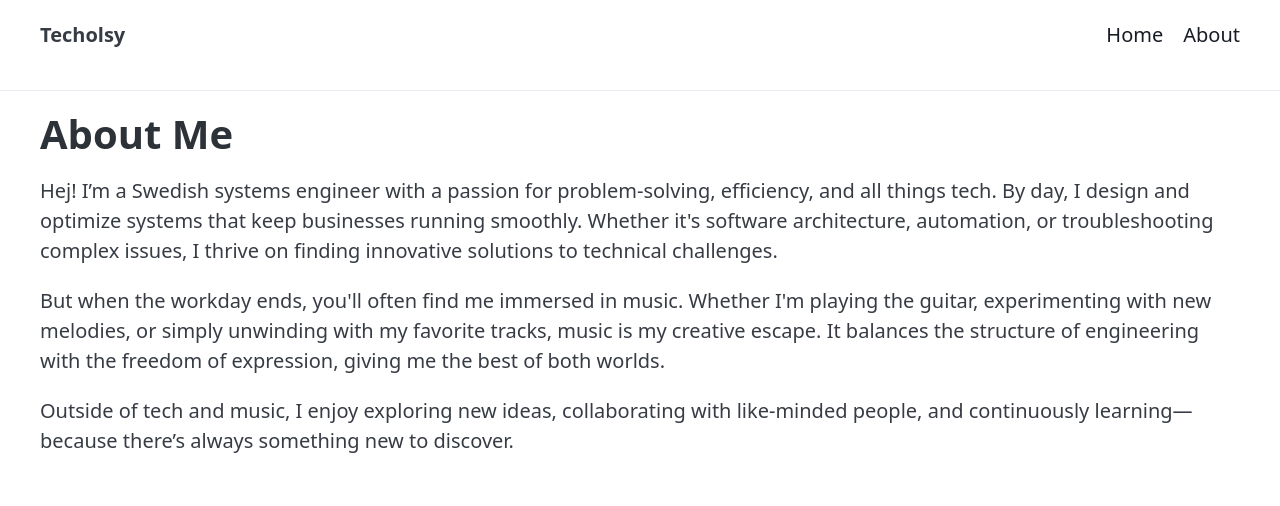
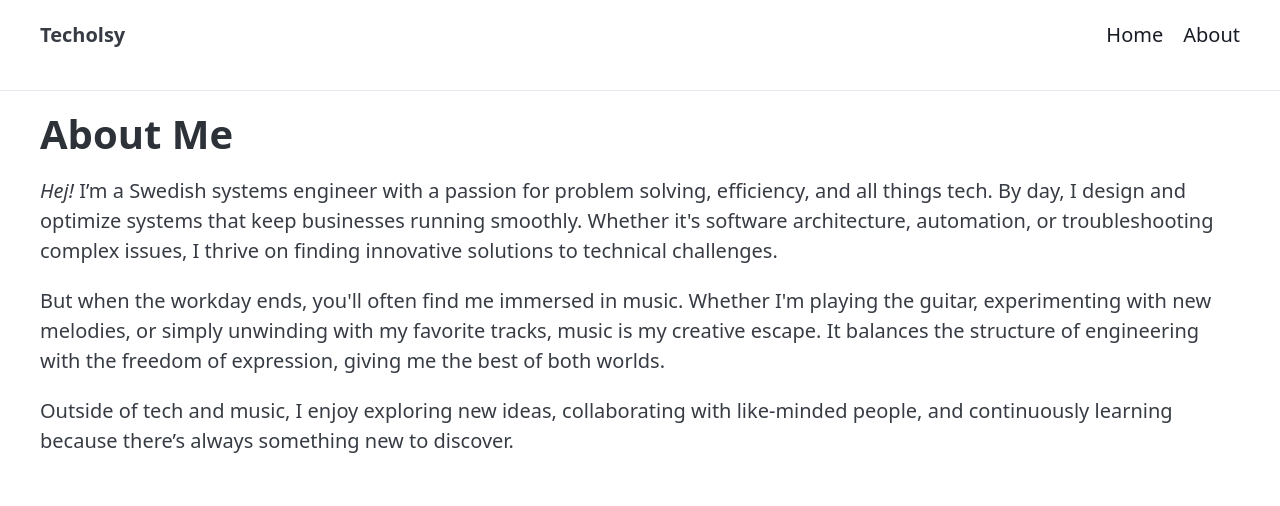
Before and after one commit to techolsy/techolsy-website, a SvelteKit app: page /about in a window 1280 px wide. Shown: the top 506 px of the page. Built offline with nearby package versions, Linux system fonts and the light colour scheme.

Commit message:
about page: Fixed spelling

```diff
--- a/src/routes/about/+page.svelte
+++ b/src/routes/about/+page.svelte
@@ -5,7 +5,7 @@
 <h1>About Me</h1>
 
 <p>
-  Hej! I’m a Swedish systems engineer with a passion for problem-solving, efficiency,
+  <i>Hej!</i> I’m a Swedish systems engineer with a passion for problem solving, efficiency,
   and all things tech. By day, I design and optimize systems that keep businesses running smoothly.
   Whether it's software architecture, automation, or troubleshooting complex issues,
   I thrive on finding innovative solutions to technical challenges.
@@ -18,5 +18,5 @@
 </p>
 <p>
   Outside of tech and music, I enjoy exploring new ideas, collaborating with like-minded people,
-  and continuously learning—because there’s always something new to discover.
+  and continuously learning because there’s always something new to discover.
 </p>
```
